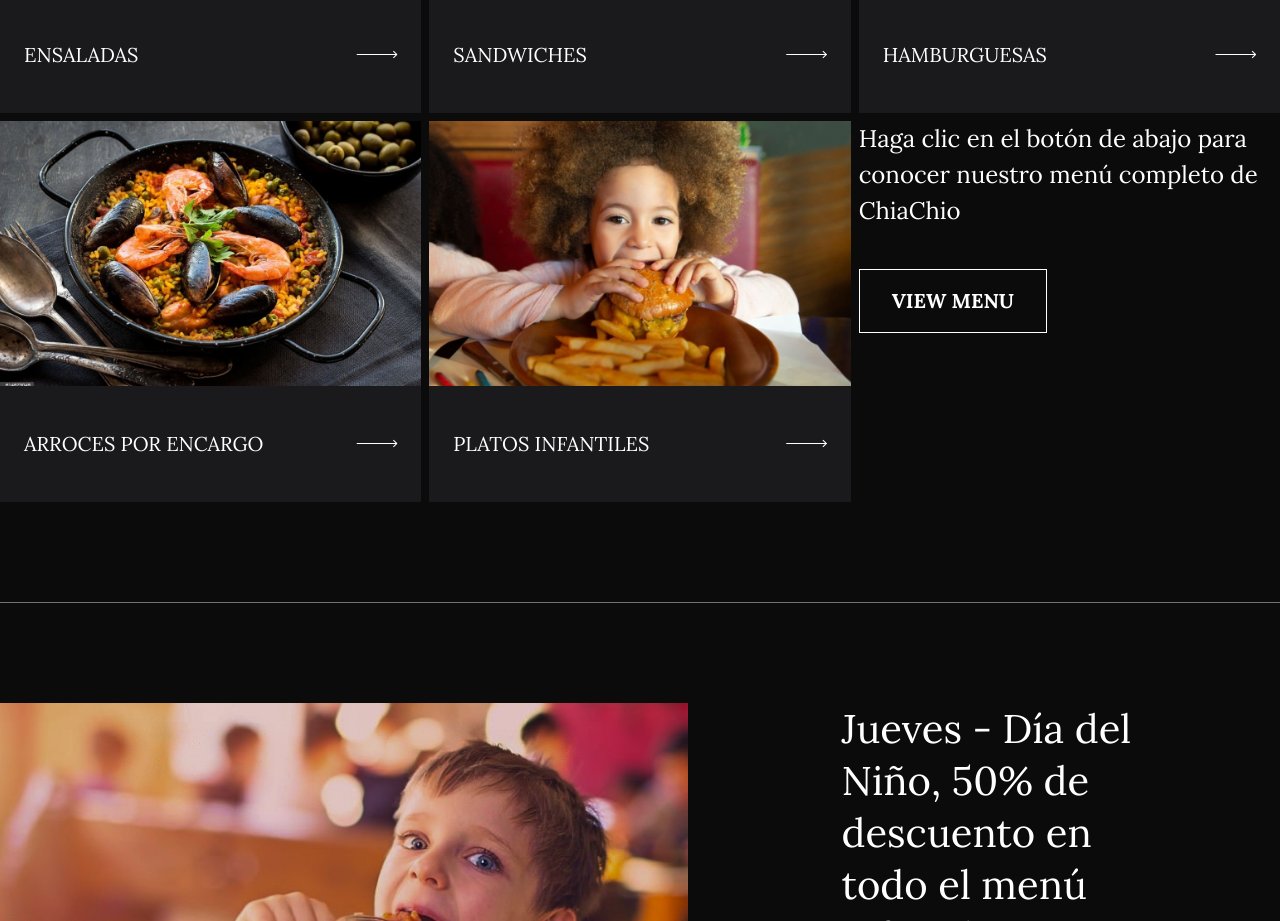
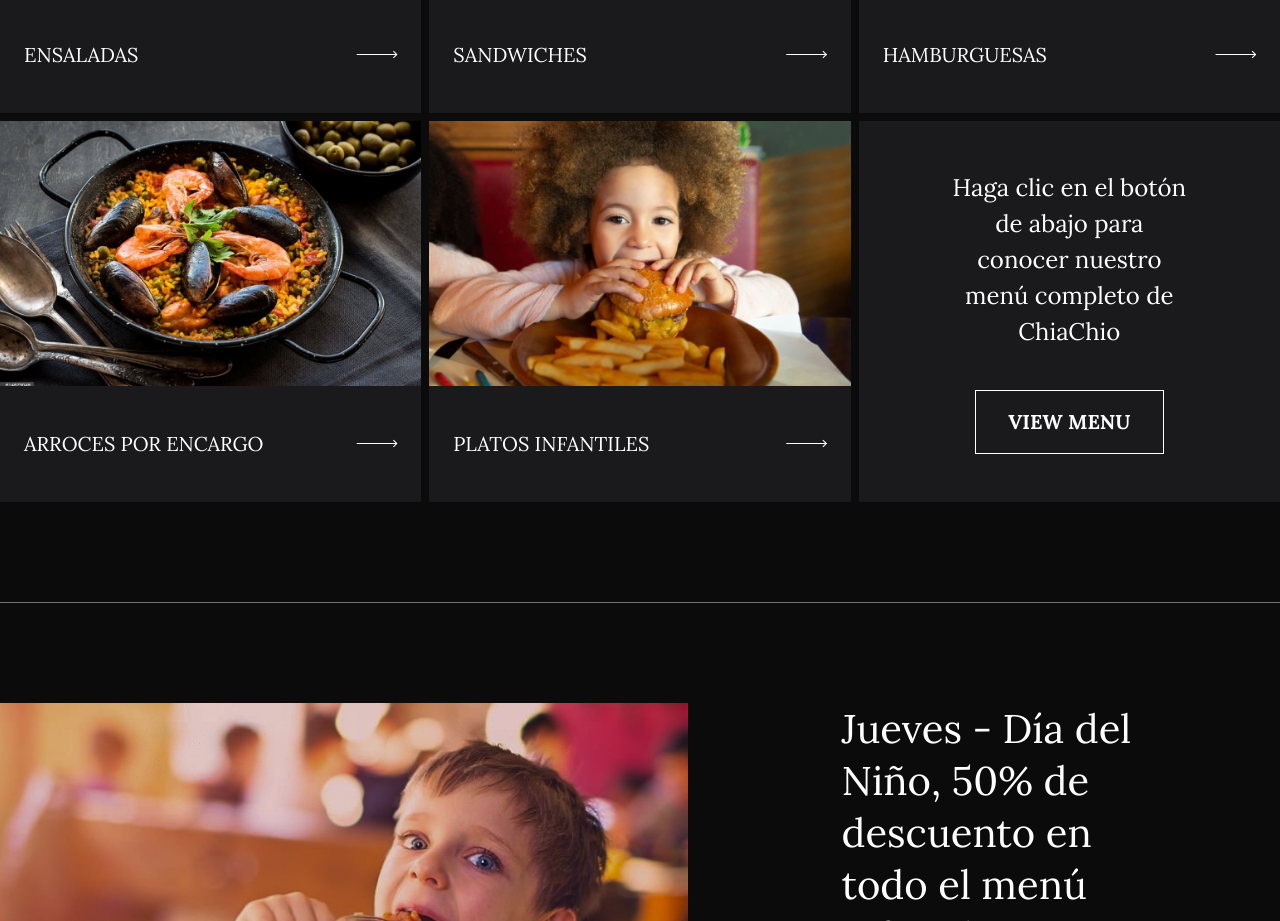
Before and after one commit to Sergi0let/chio-chio, a plain HTML site: page index.html in a window 1280 px wide. Shown: the part 1776-2697 px from the top of the page. Drawn offline with nearby package versions, Linux system fonts and the light colour scheme; files whose address does not match are found by name.

Commit message:
fix menu and add new section

```diff
--- a/assets/styles/index.scss
+++ b/assets/styles/index.scss
@@ -253,6 +253,14 @@
     bottom: 0;
     width: 100%;
     height: 100%;
+    background: $color-secondary-black;
+    display: flex;
+    justify-content: center;
+    align-items: center;
+    text-align: center;
+    div {
+      max-width: 240px;
+    }
     p {
       font-size: 24px;
       line-height: 150%;
--- a/index.html
+++ b/index.html
@@ -1,5 +1,5 @@
 <!DOCTYPE html>
-<html lang="en">
+<html lang="es">
   <head>
     <meta charset="UTF-8" />
     <meta http-equiv="X-UA-Compatible" content="IE=edge" />
@@ -152,8 +152,8 @@
                 <i class="_icon-arr"></i>
               </a>
             </li>
-            <li>
-              <div class="items__link-menu">
+            <li class="items__link-menu">
+              <div>
                 <p>
                   Haga clic en el botón de abajo para conocer nuestro menú
                   completo de ChiaChio
```
Also changed, not shown: styles/style.css, 1 other file.
